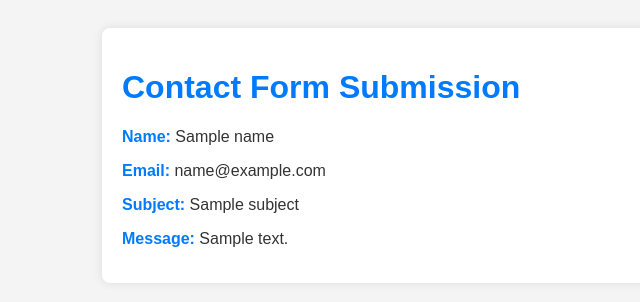
After one commit to LAHI-RU/Django5_Responsive_Website, a Django app: template templates/email.html in a window 1280 px wide. The commit adds this page. Shown: the top 302 px of the page, without its empty margins (218-858 px from the left). Run offline with Django 5.2, Linux system fonts and the light colour scheme; the template is opened without the code that fills it: most values are stand-ins (such as "Sample title", 1, 10 or a date in 2020).

Commit message:
update email functions

```diff
--- /dev/null
+++ b/templates/email.html
@@ -0,0 +1,45 @@
+<!DOCTYPE html>
+<html lang="en">
+<head>
+    <meta charset="UTF-8">
+    <title>Contact Form Submission</title>
+    <style>
+        body {
+            font-family: Arial, sans-serif;
+            background-color: #f4f4f4;
+            color: #333;
+            padding: 20px;
+        }
+
+        .email-container {
+            max-width: 600px;
+            margin: 0 auto;
+            background-color: #fff;
+            padding: 20px;
+            border-radius: 8px;
+            box-shadow: 0 0 10px rgba(0, 0, 0, 0.1);
+        }
+
+        h1 {
+            color: #007bff;
+        }
+
+        p {
+            margin-bottom: 15px;
+        }
+
+        strong {
+            color: #007bff;
+        }
+    </style>
+</head>
+<body>
+    <div class="email-container">
+        <h1>Contact Form Submission</h1>
+        <p><strong>Name:</strong> {{ name }}</p>
+        <p><strong>Email:</strong> {{ email }}</p>
+        <p><strong>Subject:</strong> {{ subject }}</p>
+        <p><strong>Message:</strong> {{ message }}</p>
+    </div>
+</body>
+</html>
```
Also changed, not shown: app/admin.py (+20 -0 lines), app/models.py (+13 -0 lines), app/views.py (+47 -6 lines), templates/assets/main.html (+21 -0 lines), app/migrations/0006_contactformlog.py (added).
